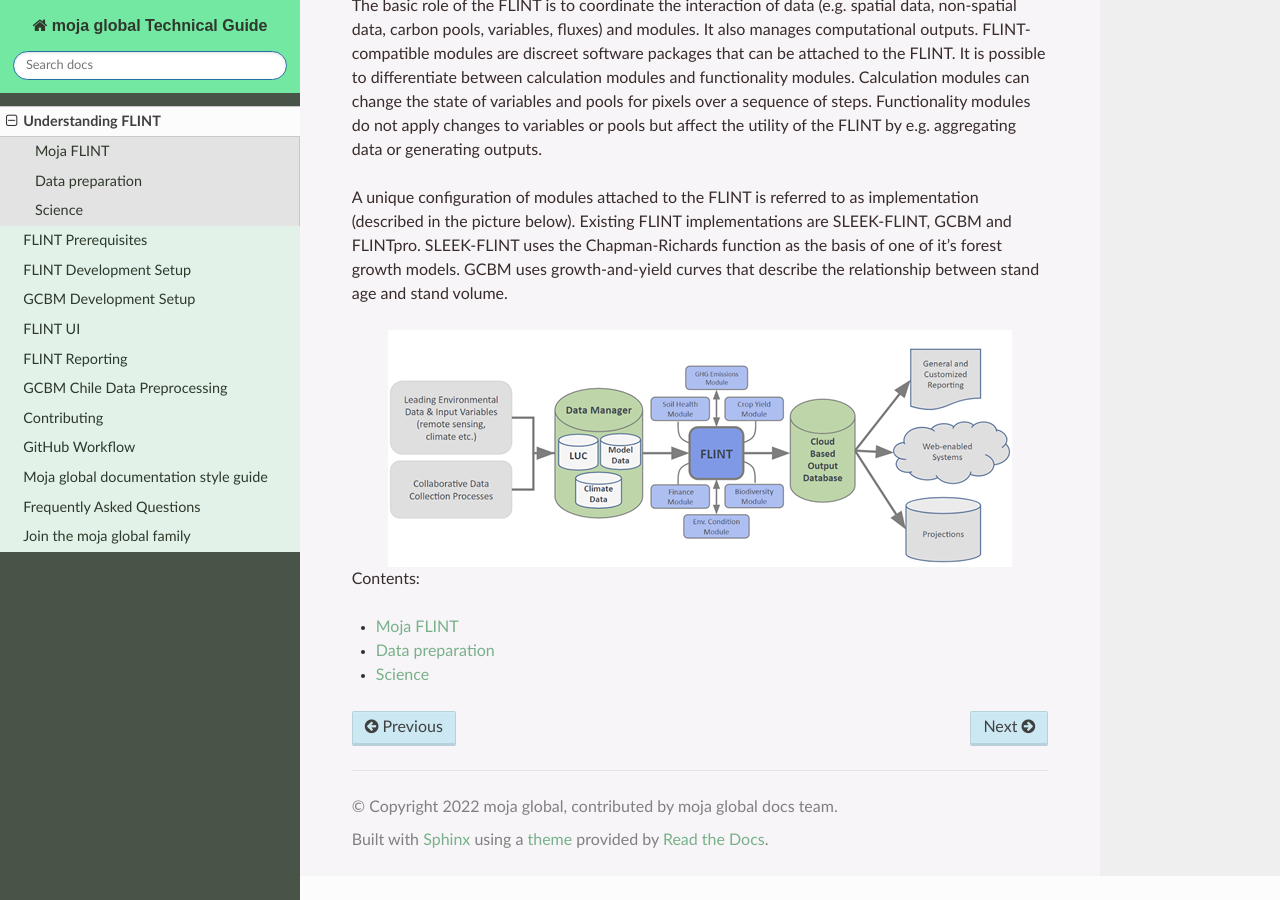
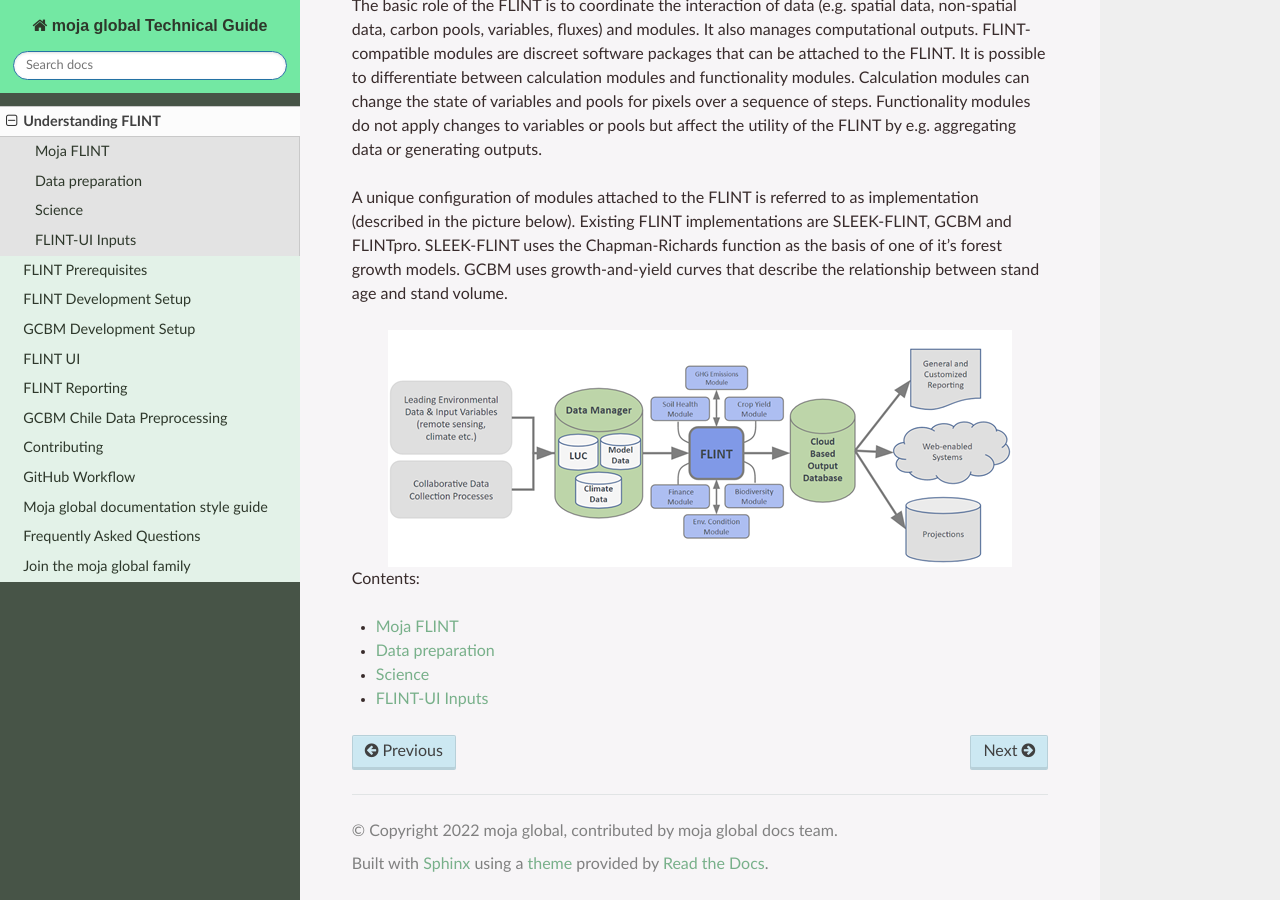
Before and after one commit to moja-global/moja_global_docs, a Sphinx documentation site: the page built from docs/Understanding-FLINT/index.rst, in a window 1280 px wide and 900 px high, scrolled down 833 px. Built offline with Sphinx 7.4.7 and the Read the Docs theme 2.0.0, drawn with Linux system fonts in a browser that asks for light colours; pages that are not in the unit, such as notebooks, are missing from menus.

Commit message:
Add FLINT-Inputs to the content of Understanding-FLINT
Signed-off-by: Kateryna Derhaus <kdergaus@gmail.com>

```diff
--- a/docs/Understanding-FLINT/index.rst
+++ b/docs/Understanding-FLINT/index.rst
@@ -65,3 +65,4 @@ Contents:
   moja-flint/index
   data-preparation/index
   science/index
+  FLINT-Inputs/index
```
